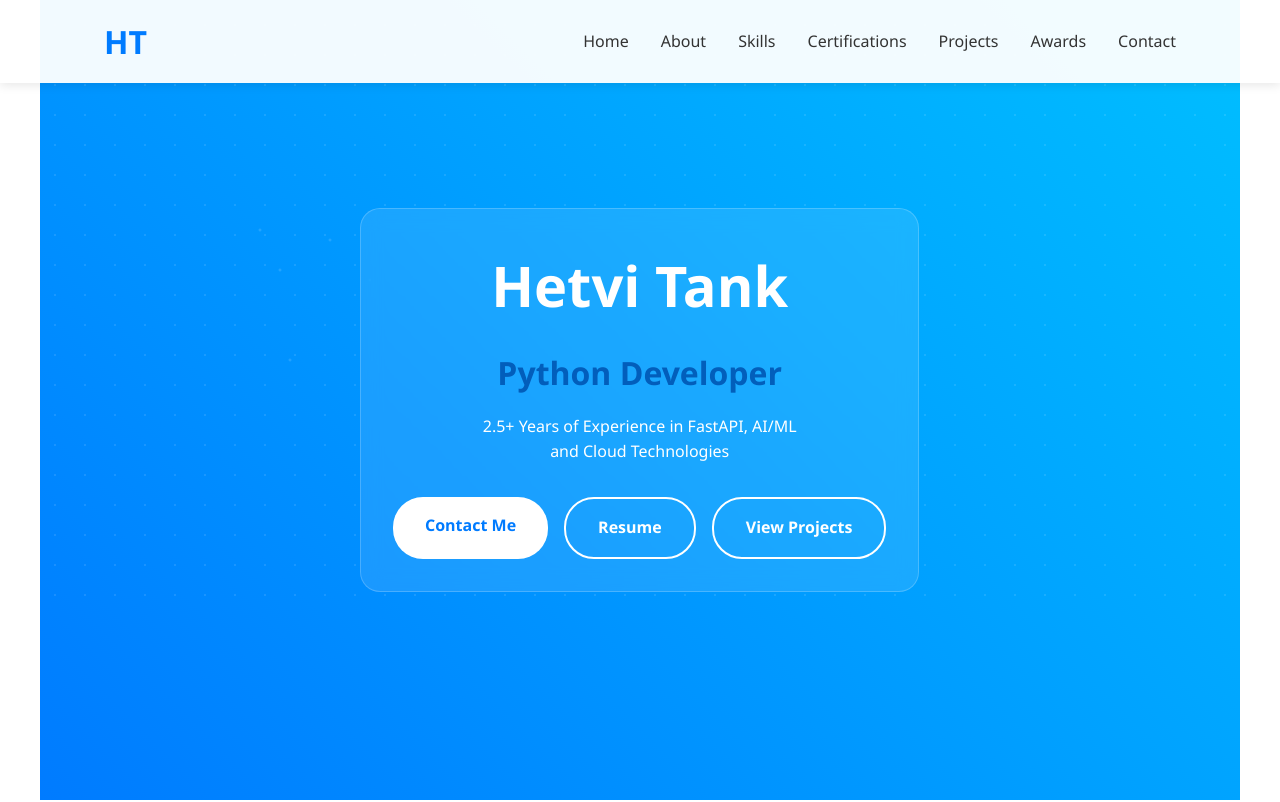
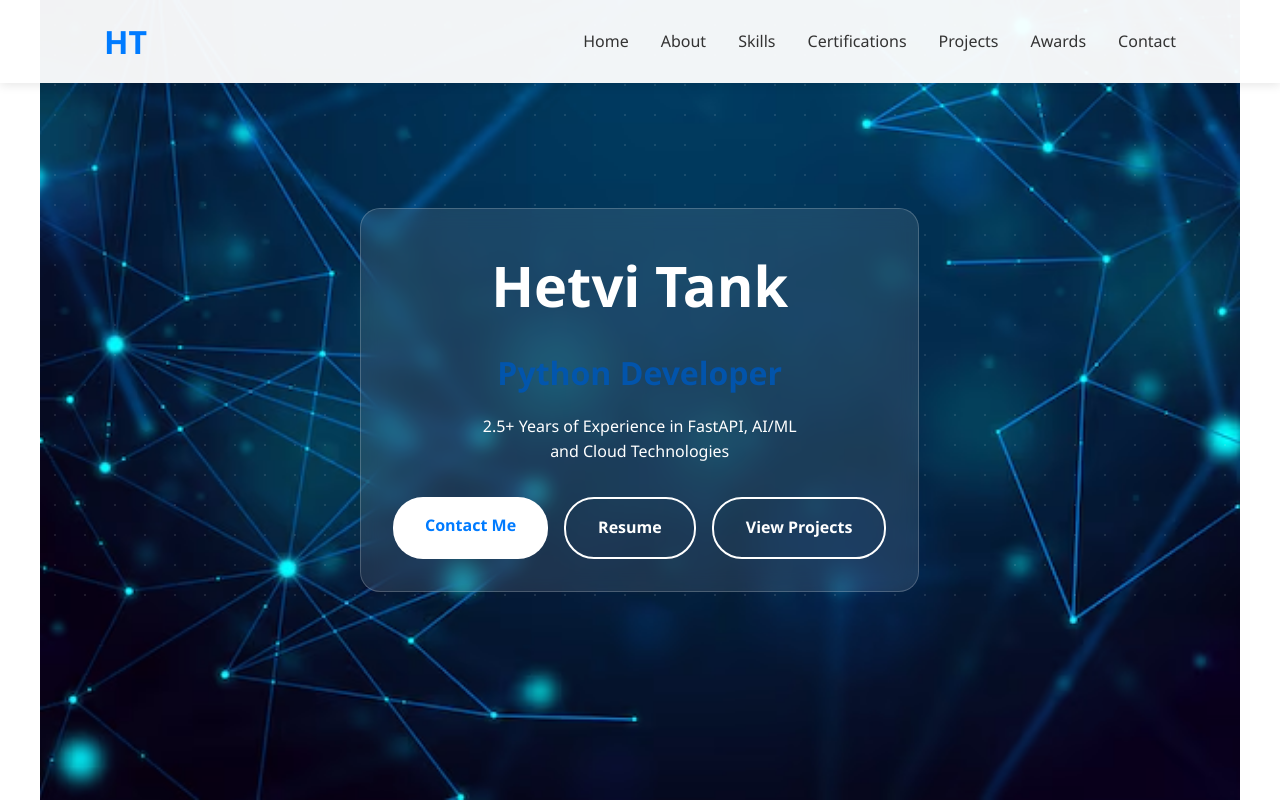
Before and after one commit to HetviTank/portfolio, a plain HTML site: page index.html in a window 1280 px wide. Shown: the top 802 px of the page. Drawn offline with nearby package versions, Linux system fonts and the light colour scheme.

Commit message:
chnges in home page

```diff
--- a/style.css
+++ b/style.css
@@ -103,23 +103,23 @@ nav {
 
 /* Hero Section */
 /* Sparkle Animation */
-@keyframes sparkle {
+/* @keyframes sparkle {
     0% { background-position: 0 0, 0 0, 0 0, 0 0, 0 0; }
     100% { background-position: 500px 500px, 200px 400px, -300px 300px, -200px -200px, 100px -300px; }
-}
+} */
 
 .hero {
     position: relative;
     height: 100vh;
-    background: linear-gradient(45deg, var(--primary-color), var(--secondary-color));
+    background: url('doc/images/background-realistic-abstract-technology-particle_23-2148431735.avif') no-repeat center center/cover;
     display: flex;
     align-items: center;
     justify-content: center;
     text-align: center;
     color: white;
-    padding-top: 80px;
     overflow: hidden;
 }
+
 
 .hero::before {
     content: '';
@@ -152,7 +152,7 @@ nav {
     transform-style: preserve-3d;
     perspective: 1000px;
 }
-.hero {
+/* .hero {
     position: relative;
     height: 100vh;
     background: linear-gradient(45deg, var(--primary-color), var(--secondary-color));
@@ -163,9 +163,9 @@ nav {
     color: white;
     padding-top: 80px;
     overflow: hidden;
-}
+} */
 
-.hero::after {
+/* .hero::after {
     content: '';
     position: absolute;
     top: 0;
@@ -180,8 +180,8 @@ nav {
         radial-gradient(2px 2px at 130px 80px, rgba(255,255,255,0.2), rgba(0,0,0,0));
     background-repeat: repeat;
     animation: sparkle 10s linear infinite;
-}
-.hero {
+} */
+/* .hero {
     height: 100vh;
     background: linear-gradient(45deg, var(--primary-color), var(--secondary-color));
     display: flex;
@@ -190,7 +190,7 @@ nav {
     text-align: center;
     color: white;
     padding-top: 80px;
-}
+} */
 
 .hero-content {
     animation: fadeIn 1s ease-out;
```
Also changed, not shown: doc/images/background-realistic-abstract-technology-particle_23-2148431735.avif (added).
